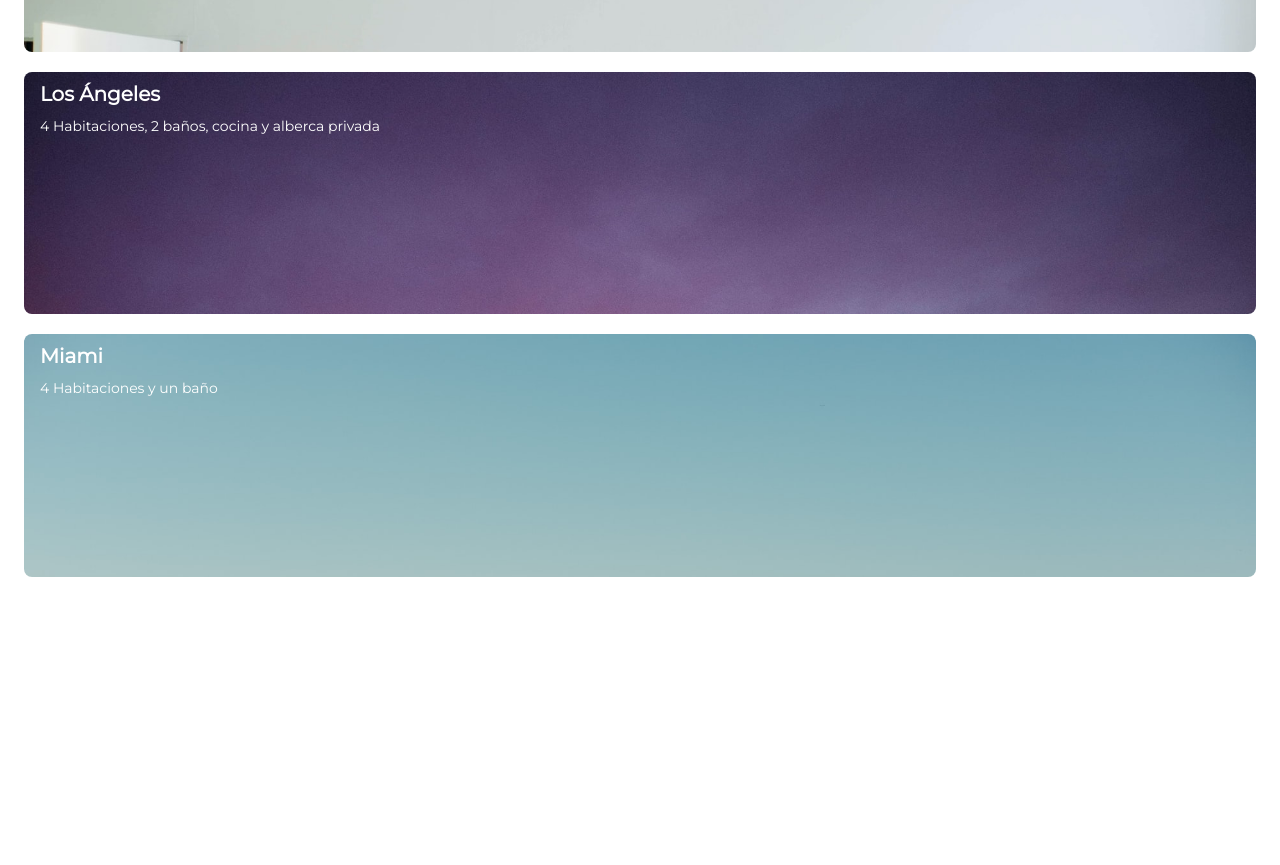
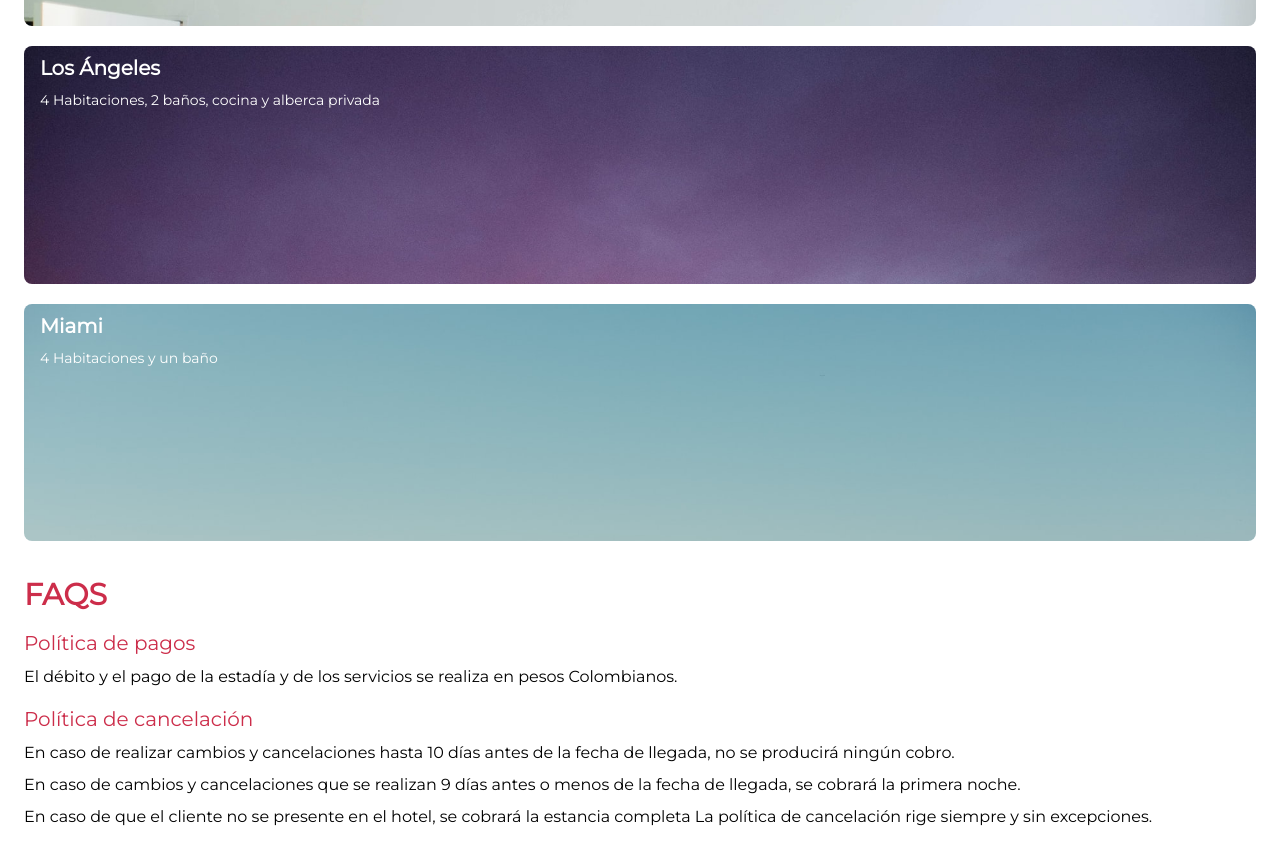
Before and after one commit to afperdomo2/PlatziTravel, a website: page public/index.html in a window 1280 px wide. Shown: the part 931-1796 px from the top of the page. Before the commit the page ends 1532 px from the top, so only its background shows below. Drawn offline with nearby package versions, Linux system fonts and the light colour scheme; files that its build step writes are made by us from their sources.

Commit message:
🧪Feat: Create the FAQS section

```diff
--- a/public/index.html
+++ b/public/index.html
@@ -68,8 +68,8 @@
             </div>
         </div>
 
-        <div class="w-full h-full pt-2 px-6" id="rentas_destacadas">
-            <p class="text-3xl font-semibold text-primary mb-5">Rentas Destacadas</p>
+        <div class="w-full h-full pt-2 pb-10 px-6" id="rentas_destacadas">
+            <p class="text-3xl font-semibold text-primary">Rentas Destacadas</p>
             <div class="w-full h-full flex flex-col items-center justify-center space-y-5">
                 <div class="w-full h-96 bg-chicago bg-cover rounded-lg text-white">
                     <p class="card-title">Chicago</p>
@@ -85,7 +85,34 @@
                     <p class="card-title">Miami</p>
                     <p class="card-subtitle">4 Habitaciones y un baño</p>
                 </div>
-                <br>
+            </div>
+        </div>
+
+        <div class="w-full h-full pt-2" id="faqs">
+            <div class="w-full h-full px-6 flex flex-col space-y-4">
+                <p class="text-3xl font-semibold text-primary mt-6">FAQS</p>
+                <div>
+                    <p class="text-xl font-medium text-primary">
+                        Política de pagos
+                    </p>
+                    <p class="text-base pt-2">
+                        El débito y el pago de la estadía y de los servicios se realiza en pesos Colombianos.
+                    </p>
+                </div>
+                <div>
+                    <p class="text-xl font-medium text-primary">
+                        Política de cancelación
+                    </p>
+                    <p class="text-base pt-2">
+                        En caso de realizar cambios y cancelaciones hasta  10 días antes de la fecha de llegada, no se producirá ningún cobro.
+                    </p>
+                    <p class="text-base pt-2">
+                        En caso de cambios y cancelaciones que se realizan 9 días antes o menos de la fecha de llegada, se cobrará la primera noche.
+                    </p>
+                    <p class="text-base pt-2">
+                        En caso de que el cliente no se presente en el hotel, se cobrará la estancia completa La política de cancelación rige siempre y sin excepciones.
+                    </p>
+                </div>
             </div>
         </div>
     </section>
```
